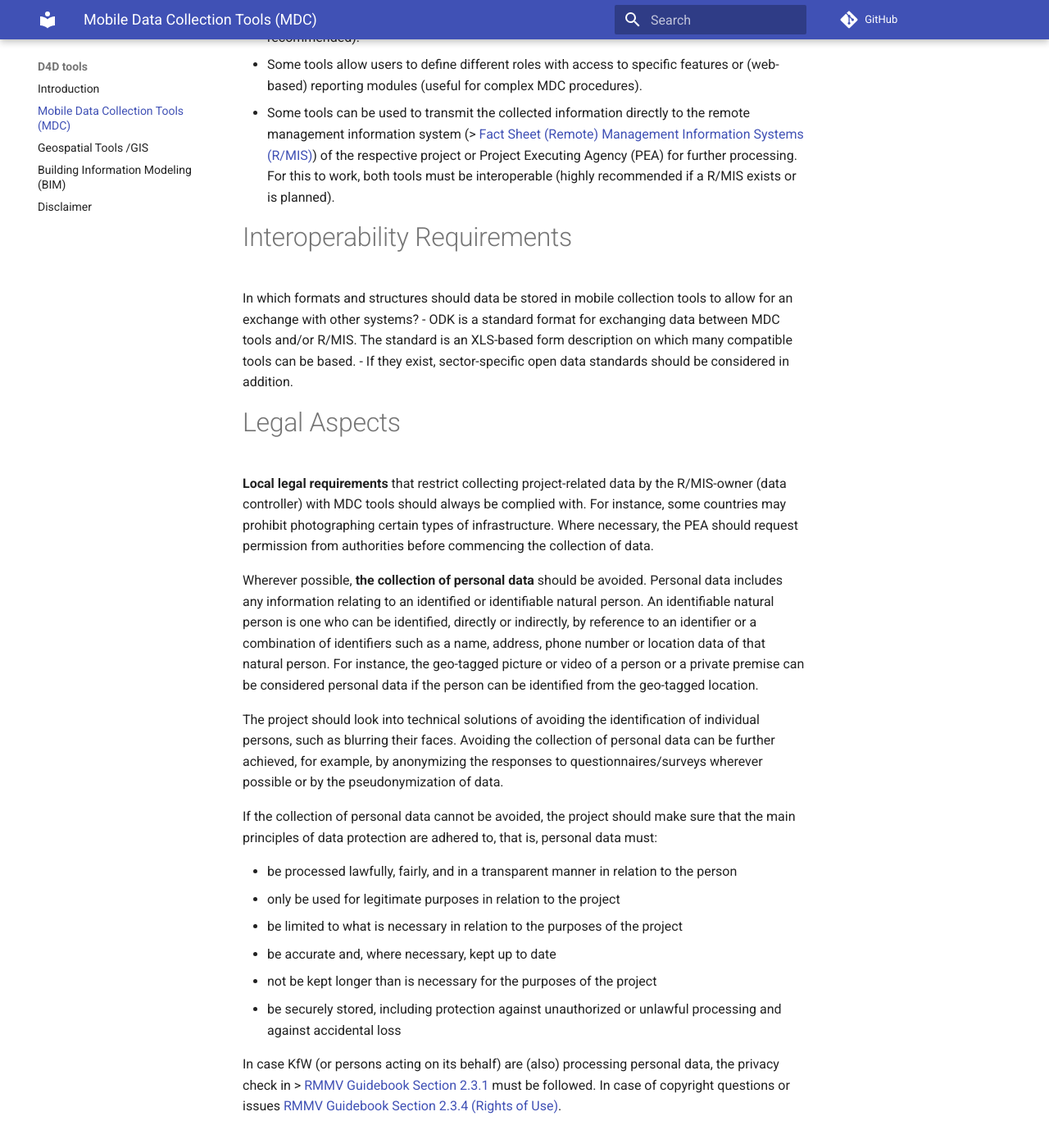
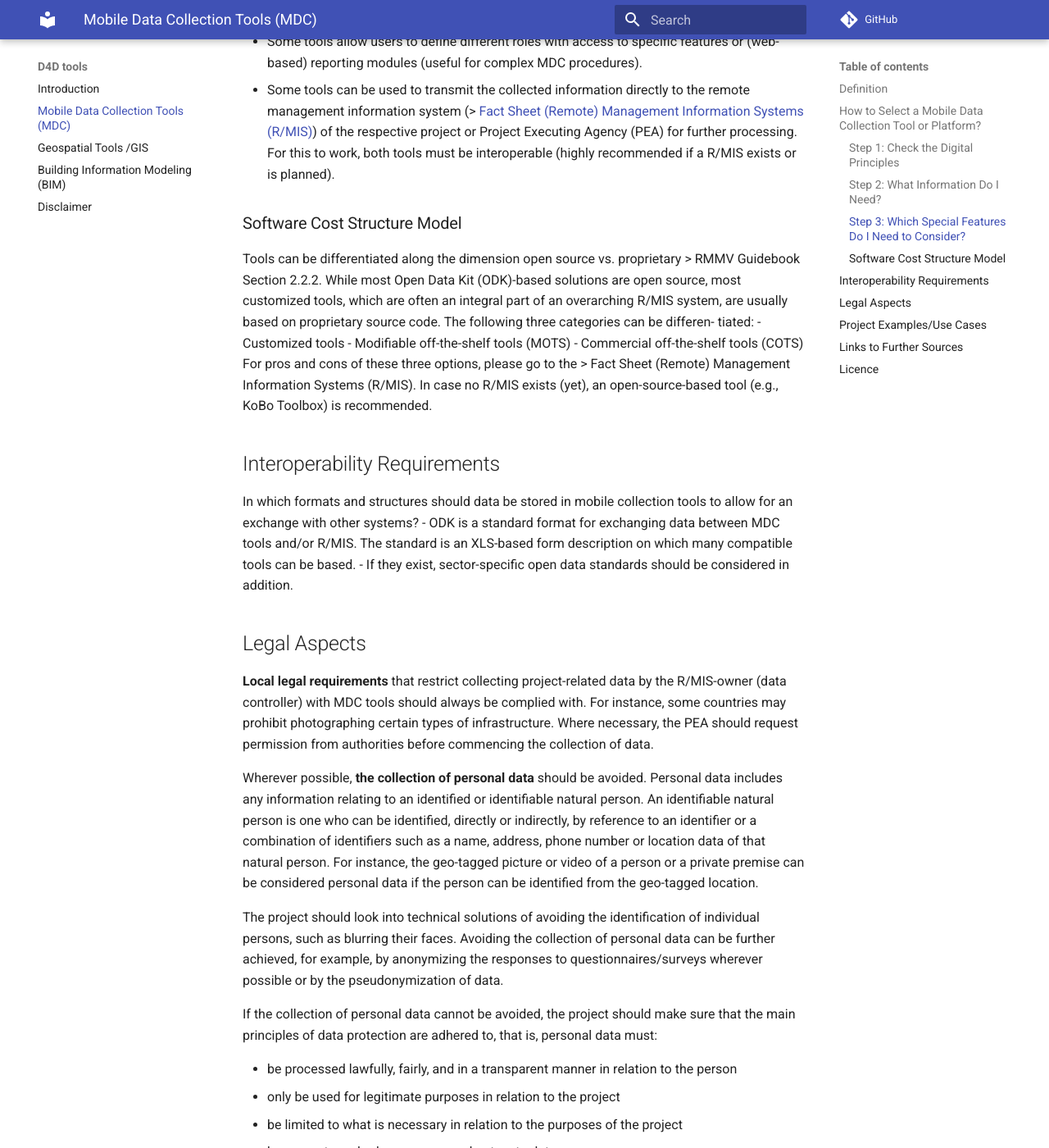
Before and after one commit to openkfw/d4dtools, an MkDocs documentation site: the page built from docs/mdc.md, in a window 1280 px wide and 1400 px high, scrolled down 951 px. Shown: the whole window at 82% size. Built offline with MkDocs 1.6.1 and Material for MkDocs 9.7.7, drawn with Linux system fonts in a browser that asks for light colours; comment, search, counter and statistics services are not loaded; some of the changed text lies outside the part shown.

Commit message:
Clean up started
Links are still slightly ugly.

```diff
--- a/docs/mdc.md
+++ b/docs/mdc.md
@@ -1,19 +1,20 @@
 ---
-title: Mobile Data Collection Tools (MDC)
 comments: true
 ---
 
-# Definition
+# Mobile Data Collection Tools (MDC)
+
+## Definition
 Mobile Data Collection (MDC) tools are used for collecting qualitative and quantitative information from the field
 via mobile devices such as a smart-phones, tablets, or GPS trackers
 
-# How to Select a Mobile Data Collection  Tool or Platform?
+## How to Select a Mobile Data Collection  Tool or Platform?
 
-## Step 1: Check the Digital Principles
+### Step 1: Check the Digital Principles
 The [Digital Principles](https://digitalprinciples.org/resource/howto-choose-mobile-data-collection-plaform/) provide guidance on how
 to choose an MDC platform.
 
-## Step 2: What Information Do I Need?
+### Step 2: What Information Do I Need?
 MDC tools can capture, organize, store, and transmit multiple media types that are collected in the
 field, including text, photos, audio, and video files
 together with corresponding (automatically generated) meta-data such as geo location, time stamp,
@@ -25,7 +26,7 @@
 - Geo tags and geo shapes (GPS-based)
 - Digital signatures/fingerprints  (e.g., on consent forms)
 
-## Step 3: Which Special Features Do I Need to Consider?
+### Step 3: Which Special Features Do I Need to Consider?
 -  Many MDC tools come with an offline functionality that enables users to collect data in environments with low bandwidth or no internet
 connection by storing data locally on the device
 and enabling the upload once the device is connected again (always highly recommended).
@@ -37,15 +38,24 @@
 (R/MIS)](https://www.kfw-entwicklungsbank.de/Service/Publications-Videos/Publications-by-topic/Digitalisation/Fact-Sheets/)) of the respective project or Project Executing Agency (PEA) for further processing.
 For this to work, both tools must be interoperable (highly recommended if a R/MIS exists or is planned).
 
-# Interoperability Requirements
-In which formats and structures should data be
-stored in mobile collection tools to allow for an
-exchange with other systems?
+### Software Cost Structure Model
+Tools can be differentiated along the dimension open source vs. proprietary > RMMV Guidebook Section 2.2.2. While most
+Open Data Kit (ODK)-based solutions are open source, most customized tools, which are often an integral part of an
+overarching R/MIS system, are usually based on proprietary source code. The following three categories can be differen-
+tiated:
+- Customized tools
+- Modifiable off-the-shelf tools (MOTS)
+- Commercial off-the-shelf tools (COTS)
+For pros and cons of these three options, please go to the > Fact Sheet (Remote) Management Information Systems
+(R/MIS). In case no R/MIS exists (yet), an open-source-based tool (e.g., KoBo Toolbox) is recommended.
+
+## Interoperability Requirements
+In which formats and structures should data be  stored in mobile collection tools to allow for an exchange with other systems?
 - ODK is a standard format for exchanging data between MDC tools and/or R/MIS. The standard is an XLS-based form description on which many
 compatible tools can be based.
 - If they exist, sector-specific open data standards should be considered in addition.
 
-# Legal Aspects
+## Legal Aspects
 **Local legal requirements** that restrict collecting project-related data by the R/MIS-owner (data controller) with MDC tools should always be complied with. For instance, some countries may prohibit photographing certain types of infrastructure.
 Where necessary, the PEA should request permission from authorities before commencing the collection of data.
 
@@ -71,16 +81,10 @@
 in > [RMMV Guidebook Section 2.3.1](https://www.kfw-entwicklungsbank.de/Service/Publications-Videos/Publications-by-topic/Digitalisation/RMMV-Guidebook/) must be followed. In case of copyright questions or issues  [RMMV Guidebook Section 2.3.4 (Rights of Use)](https://www.kfw-entwicklungsbank.de/Service/Publications-Videos/Publications-by-topic/Digitalisation/RMMV-Guidebook/).
 
 ## Project Examples/Use Cases
-- In the small-scale irrigation project in Mali
-(IPRO; PN 33666) many small investments are
-remotely monitored using MDC among other
-tools.
-- In an urban Water and Sanitation project in Mali
-(PAEPMA; PN: 32219), a smartphone app was
-used to collect information about water supply
-systems and wells.
+- In the small-scale irrigation project [in Mali (IPRO; PN 33666) many small investments](https://www.kfw-entwicklungsbank.de/ipfz/Projektdatenbank/Unterst%C3%BCtzung-des-nationalen-Programms-zur-nachhaltigen-Kleinbew%C3%A4sserungslandwirtschaft-33666.htm) are  remotely monitored using MDC among other  tools.
+- In an urban Water and Sanitation project [in Mali (PAEPMA; PN: 32219), a smartphone app](https://www.kfw-entwicklungsbank.de/ipfz/Projektdatenbank/Programm-kleinst%C3%A4dtische-Wasser--und-Sanit%C3%A4rversorgung-32219.htm) was used to collect information about water supply systems and wells.
 
-# Links to Further Sources
+## Links to Further Sources
 - Online catalog of data collection tools:
 http://impacttrackertech.kopernik.info/digital-data-platform
 - Overview on MDC & MDC platforms:
@@ -97,7 +101,7 @@
 - KfW Terms of Reference for project geo data
 collection > [RMMV Guidebook Annex 3](https://www.kfw-entwicklungsbank.de/Service/Publications-Videos/Publications-by-topic/Digitalisation/RMMV-Guidebook/)
 
-# Licence
+## Licence
 ![](https://i.creativecommons.org/l/by-nc-sa/4.0/88x31.png)
 
 This work is licensed under a [Creative Commons Attribution-NonCommercial-ShareAlike 4.0 International License (CC BY-NC-SA 4.0)](https://creativecommons.org/licenses/by-nc-sa/4.0/).
```
Also changed, not shown: docs/bim.md (+8 -4 lines).
